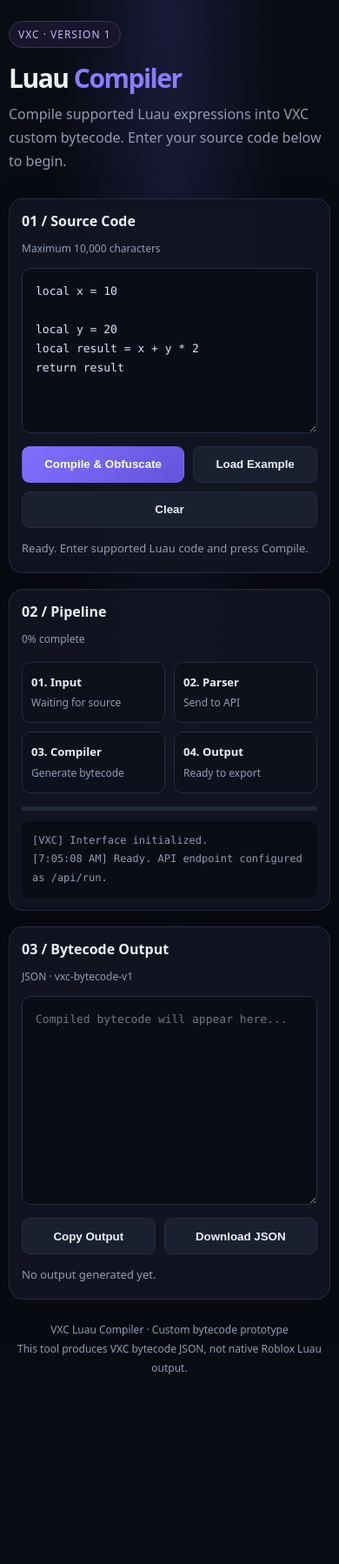
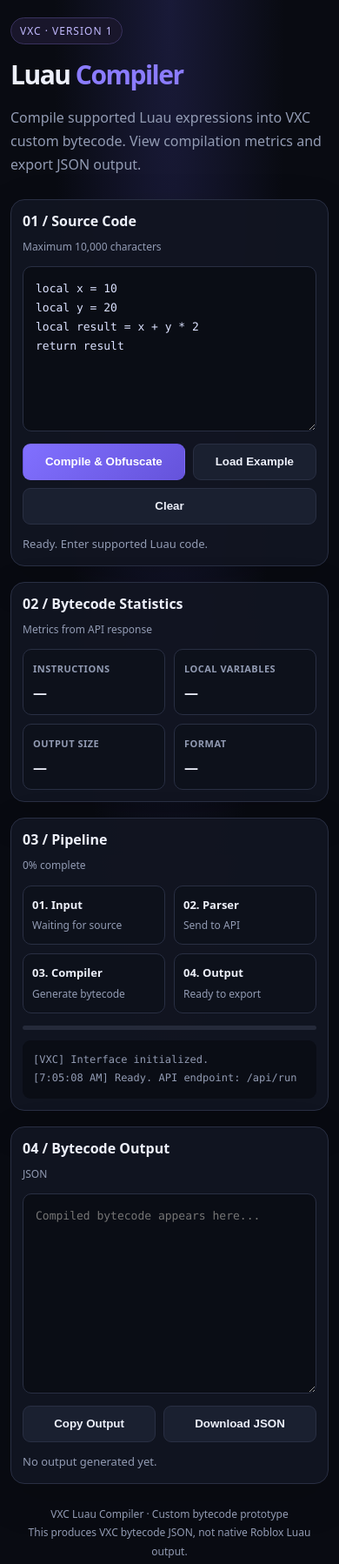
Before and after one commit to nmeth1p2agng/vxc-luau-compiler, a website: page index.html in a window 390 px wide. Shown: the whole page at 87% size. Before the commit the page ends 1633 px from the top, so only its background shows below. Drawn offline with Linux system fonts and the light colour scheme.

Commit message:
Refactor index.html for improved layout and styles
Updated HTML structure and styles for the VXC Luau Compiler interface, including improved layout and new styles for various elements.

```diff
--- a/index.html
+++ b/index.html
@@ -1,421 +1,151 @@
 <!DOCTYPE html><html lang="en">
 <head>
 <meta charset="UTF-8">
-  <meta name="viewport" content="width=device-width, initial-scale=1.0">
+<meta name="viewport" content="width=device-width, initial-scale=1">
 <meta name="theme-color" content="#090b12">
 <title>VXC Luau Compiler</title>
 <style>
-    :root {
-      color-scheme: dark;
-      --bg: #090b12;
-      --panel: #111521;
-      --border: #272d40;
-      --text: #edf0fa;
-      --muted: #929bb3;
-      --accent: #8b7cff;
-      --green: #4adea1;
-      --red: #ff737d;
-    }* {
-  box-sizing: border-box;
-}
-
-body {
-  margin: 0;
-  min-height: 100vh;
-  background:
-    radial-gradient(ellipse at top, #191a38 0, transparent 48%),
-    var(--bg);
-  color: var(--text);
-  font-family: system-ui, -apple-system, BlinkMacSystemFont, "Segoe UI", sans-serif;
-}
-
-.container {
-  width: min(100% - 32px, 1000px);
-  margin: 0 auto;
-  padding: 38px 0 50px;
-}
-
-header {
-  margin-bottom: 28px;
-}
-
-.badge {
-  display: inline-block;
-  padding: 6px 10px;
-  border: 1px solid #39325e;
-  border-radius: 999px;
-  color: #c2baff;
-  background: #19162b;
-  font-size: 12px;
-  letter-spacing: 1px;
-  text-transform: uppercase;
-}
-
-h1 {
-  margin: 14px 0 8px;
-  font-size: clamp(30px, 7vw, 46px);
-  letter-spacing: -1.5px;
-}
-
-h1 span {
-  color: var(--accent);
-}
-
-.subtitle {
-  margin: 0;
-  color: var(--muted);
-  line-height: 1.7;
-}
-
-.panel {
-  margin-top: 18px;
-  padding: 20px;
-  border: 1px solid var(--border);
-  border-radius: 16px;
-  background: rgba(17, 21, 33, 0.94);
-  box-shadow: 0 16px 50px #00000020;
-}
-
-.panel-heading {
-  display: flex;
-  align-items: center;
-  justify-content: space-between;
-  gap: 12px;
-  margin-bottom: 14px;
-}
-
-h2 {
-  margin: 0;
-  font-size: 16px;
-}
-
-.hint {
-  color: var(--muted);
-  font-size: 12px;
-}
-
-textarea {
-  display: block;
-  width: 100%;
-  min-height: 190px;
-  resize: vertical;
-  padding: 15px;
-  border: 1px solid var(--border);
-  border-radius: 10px;
-  outline: none;
-  background: #0a0d15;
-  color: #dce2ff;
-  font: 13px/1.7 ui-monospace, SFMono-Regular, Consolas, monospace;
-  tab-size: 2;
-}
-
-textarea:focus {
-  border-color: var(--accent);
-}
-
-#output {
-  min-height: 240px;
-  color: #a8f3cf;
-}
-
-.actions {
-  display: flex;
-  flex-wrap: wrap;
-  gap: 10px;
-  margin-top: 15px;
-}
-
-button {
-  min-height: 42px;
-  padding: 10px 16px;
-  border: 1px solid var(--border);
-  border-radius: 9px;
-  background: #1a2030;
-  color: var(--text);
-  font-weight: 650;
-  cursor: pointer;
-}
-
-button:hover {
-  filter: brightness(1.2);
-}
-
-button:disabled {
-  cursor: wait;
-  opacity: 0.6;
-}
-
-.primary {
-  border-color: transparent;
-  background: linear-gradient(135deg, #8170ff, #6553db);
-  color: white;
-}
-
-.status {
-  min-height: 24px;
-  margin-top: 13px;
-  color: var(--muted);
-  font-size: 13px;
-  line-height: 1.6;
-  overflow-wrap: anywhere;
-}
-
-.status.success {
-  color: var(--green);
-}
-
-.status.error {
-  color: var(--red);
-}
-
-.stages {
-  display: grid;
-  grid-template-columns: repeat(4, minmax(0, 1fr));
-  gap: 10px;
-  margin-top: 18px;
-}
-
-.stage {
-  padding: 13px 10px;
-  border: 1px solid var(--border);
-  border-radius: 10px;
-  background: #0d111b;
-  color: var(--muted);
-  font-size: 12px;
-  line-height: 1.5;
-}
-
-.stage strong {
-  display: block;
-  margin-bottom: 5px;
-  color: var(--text);
-  font-size: 13px;
-}
-
-.stage.active {
-  border-color: var(--accent);
-  background: #19172c;
-}
-
-.stage.done {
-  border-color: #245b49;
-}
-
-.stage.done strong {
-  color: var(--green);
-}
-
-.progress-track {
-  height: 5px;
-  margin-top: 15px;
-  overflow: hidden;
-  border-radius: 999px;
-  background: #252a3a;
-}
-
-.progress-bar {
-  width: 0;
-  height: 100%;
-  border-radius: inherit;
-  background: linear-gradient(90deg, #6553db, #a79cff);
-  transition: width 0.25s ease;
-}
-
-.log {
-  min-height: 60px;
-  margin-top: 12px;
-  padding: 12px;
-  border-radius: 9px;
-  background: #0a0d15;
-  color: var(--muted);
-  font: 12px/1.8 ui-monospace, SFMono-Regular, Consolas, monospace;
-  white-space: pre-wrap;
-  overflow-wrap: anywhere;
-}
-
-footer {
-  margin-top: 24px;
-  color: var(--muted);
-  font-size: 12px;
-  line-height: 1.8;
-  text-align: center;
-}
-
-@media (max-width: 600px) {
-  .container {
-    width: min(100% - 20px, 1000px);
-    padding-top: 24px;
-  }
-
-  .panel {
-    padding: 14px;
-  }
-
-  .stages {
-    grid-template-columns: repeat(2, minmax(0, 1fr));
-  }
-
-  .panel-heading {
-    align-items: flex-start;
-    flex-direction: column;
-  }
-
-  button {
-    flex: 1 1 auto;
-  }
-}
-
+:root{color-scheme:dark;--bg:#090b12;--panel:#111521;--border:#292f43;--text:#edf0fa;--muted:#929bb3;--accent:#8b7cff;--green:#4adea1;--red:#ff737d}
+*{box-sizing:border-box}
+body{margin:0;min-height:100vh;background:radial-gradient(ellipse at top,#191a38,transparent 48%),var(--bg);color:var(--text);font-family:system-ui,-apple-system,"Segoe UI",sans-serif}
+.container{width:min(100% - 24px,1000px);margin:auto;padding:30px 0 45px}
+header{margin-bottom:25px}
+.badge{display:inline-block;padding:6px 10px;border:1px solid #39325e;border-radius:999px;color:#c2baff;background:#19162b;font-size:12px;letter-spacing:1px}
+h1{margin:14px 0 8px;font-size:clamp(30px,7vw,46px);letter-spacing:-1.5px}
+h1 span{color:var(--accent)}
+.subtitle{color:var(--muted);line-height:1.7}
+.panel{margin-top:18px;padding:18px;border:1px solid var(--border);border-radius:16px;background:rgba(17,21,33,.95);box-shadow:0 16px 50px #0002}
+.panel-heading{display:flex;justify-content:space-between;align-items:center;gap:10px;margin-bottom:14px}
+h2{margin:0;font-size:16px}
+.hint{color:var(--muted);font-size:12px}
+textarea{display:block;width:100%;min-height:190px;resize:vertical;padding:14px;border:1px solid var(--border);border-radius:10px;outline:none;background:#0a0d15;color:#dce2ff;font:13px/1.7 ui-monospace,Consolas,monospace;tab-size:2}
+textarea:focus{border-color:var(--accent)}
+#output{min-height:230px;color:#a8f3cf}
+.actions{display:flex;flex-wrap:wrap;gap:9px;margin-top:14px}
+button{min-height:42px;padding:10px 15px;border:1px solid var(--border);border-radius:9px;background:#1a2030;color:var(--text);font-weight:650;cursor:pointer}
+button:hover{filter:brightness(1.15)}
+button:disabled{opacity:.6;cursor:wait}
+.primary{border-color:transparent;background:linear-gradient(135deg,#8170ff,#6553db);color:white}
+.status{min-height:22px;margin-top:12px;color:var(--muted);font-size:13px;line-height:1.6;overflow-wrap:anywhere}
+.success{color:var(--green)!important}
+.error{color:var(--red)!important}
+.grid{display:grid;grid-template-columns:repeat(4,minmax(0,1fr));gap:10px}
+.metric{padding:14px 11px;border:1px solid var(--border);border-radius:10px;background:#0d111b;min-width:0}
+.metric strong{display:block;margin-bottom:9px;color:var(--muted);font-size:11px;text-transform:uppercase;letter-spacing:.5px}
+.metric span{display:block;font-size:clamp(16px,3vw,23px);font-weight:750;overflow-wrap:anywhere}
+.stages{display:grid;grid-template-columns:repeat(4,minmax(0,1fr));gap:10px;margin-top:15px}
+.stage{padding:12px 10px;border:1px solid var(--border);border-radius:10px;background:#0d111b;color:var(--muted);font-size:12px;line-height:1.5}
+.stage strong{display:block;margin-bottom:5px;color:var(--text);font-size:13px}
+.stage.active{border-color:var(--accent);background:#19172c}
+.stage.done{border-color:#245b49}
+.stage.done strong{color:var(--green)}
+.track{height:5px;margin-top:14px;overflow:hidden;border-radius:999px;background:#252a3a}
+.bar{width:0;height:100%;background:linear-gradient(90deg,#6553db,#a79cff);transition:width .25s}
+.log{min-height:55px;margin-top:12px;padding:12px;border-radius:9px;background:#0a0d15;color:var(--muted);font:12px/1.8 ui-monospace,Consolas,monospace;white-space:pre-wrap;overflow-wrap:anywhere}
+footer{margin-top:24px;color:var(--muted);font-size:12px;line-height:1.8;text-align:center}
+@media(max-width:600px){.container{padding-top:20px}.panel{padding:13px}.grid,.stages{grid-template-columns:repeat(2,minmax(0,1fr))}.panel-heading{align-items:flex-start;flex-direction:column}button{flex:1 1 auto}}
 </style>
 </head>
 <body>
 <main class="container">
 <header>
-      <span class="badge">VXC · Version 1</span>
+<span class="badge">VXC · VERSION 1</span>
 <h1>Luau <span>Compiler</span></h1>
-      <p class="subtitle">
-        Compile supported Luau expressions into VXC custom bytecode.
-        Enter your source code below to begin.
-      </p>
+<p class="subtitle">Compile supported Luau expressions into VXC custom bytecode. View compilation metrics and export JSON output.</p>
 </header><section class="panel">
 <div class="panel-heading">
 <h2>01 / Source Code</h2>
 <span class="hint">Maximum 10,000 characters</span>
 </div>
-
 <textarea id="source" spellcheck="false" autocapitalize="off">local x = 10
-
 local y = 20
 local result = x + y * 2
 return result</textarea>
-
 <div class="actions">
-    <button class="primary" id="compileBtn" type="button">
-      Compile &amp; Obfuscate
-    </button>
-    <button id="exampleBtn" type="button">Load Example</button>
-    <button id="clearBtn" type="button">Clear</button>
+<button class="primary" id="compileBtn">Compile &amp; Obfuscate</button>
+<button id="exampleBtn">Load Example</button>
+<button id="clearBtn">Clear</button>
 </div>
-
-  <div id="status" class="status" role="status" aria-live="polite">
-    Ready. Enter supported Luau code and press Compile.
+<div id="status" class="status" role="status" aria-live="polite">Ready. Enter supported Luau code.</div>
+</section><section class="panel">
+<div class="panel-heading">
+<h2>02 / Bytecode Statistics</h2>
+<span class="hint">Metrics from API response</span>
 </div>
-</section>
-
-<section class="panel">
+<div class="grid">
+<div class="metric"><strong>Instructions</strong><span id="instructionCount">—</span></div>
+<div class="metric"><strong>Local Variables</strong><span id="localCount">—</span></div>
+<div class="metric"><strong>Output Size</strong><span id="outputSize">—</span></div>
+<div class="metric"><strong>Format</strong><span id="bytecodeFormat">—</span></div>
+</div>
+</section><section class="panel">
 <div class="panel-heading">
-    <h2>02 / Pipeline</h2>
-    <span id="progressLabel" class="hint">0% complete</span>
+<h2>03 / Pipeline</h2>
+<span class="hint" id="progressLabel">0% complete</span>
 </div>
-
 <div class="stages">
-    <div class="stage" id="stage1">
-      <strong>01. Input</strong>
-      Waiting for source
+<div class="stage" id="stage1"><strong>01. Input</strong>Waiting for source</div>
+<div class="stage" id="stage2"><strong>02. Parser</strong>Send to API</div>
+<div class="stage" id="stage3"><strong>03. Compiler</strong>Generate bytecode</div>
+<div class="stage" id="stage4"><strong>04. Output</strong>Ready to export</div>
 </div>
-    <div class="stage" id="stage2">
-      <strong>02. Parser</strong>
-      Send to API
+<div class="track"><div id="progressBar" class="bar"></div></div>
+<div id="log" class="log">[VXC] Interface initialized.</div>
+</section><section class="panel">
+<div class="panel-heading">
+<h2>04 / Bytecode Output</h2>
+<span class="hint">JSON</span>
 </div>
-    <div class="stage" id="stage3">
-      <strong>03. Compiler</strong>
-      Generate bytecode
+<textarea id="output" readonly spellcheck="false" placeholder="Compiled bytecode appears here..."></textarea>
+<div class="actions">
+<button id="copyBtn">Copy Output</button>
+<button id="downloadBtn">Download JSON</button>
 </div>
-    <div class="stage" id="stage4">
-      <strong>04. Output</strong>
-      Ready to export
-    </div>
-  </div>
-
-  <div class="progress-track">
-    <div id="progressBar" class="progress-bar"></div>
-  </div>
-
-  <div id="log" class="log">[VXC] Interface initialized.</div>
-</section>
-
-<section class="panel">
-  <div class="panel-heading">
-    <h2>03 / Bytecode Output</h2>
-    <span class="hint">JSON · vxc-bytecode-v1</span>
-  </div>
-
-  <textarea
-    id="output"
-    readonly
-    spellcheck="false"
-    placeholder="Compiled bytecode will appear here..."
-  ></textarea>
-
-  <div class="actions">
-    <button id="copyBtn" type="button">Copy Output</button>
-    <button id="downloadBtn" type="button">Download JSON</button>
-  </div>
-
-  <div id="outputStatus" class="status">
-    No output generated yet.
-  </div>
-</section>
-
-<footer>
-  VXC Luau Compiler · Custom bytecode prototype<br>
-  This tool produces VXC bytecode JSON, not native Roblox Luau output.
-</footer>
-
-  </main>  <script>
-    const sourceEl = document.getElementById("source");
-    const outputEl = document.getElementById("output");
-    const compileBtn = document.getElementById("compileBtn");
-    const statusEl = document.getElementById("status");
-    const outputStatusEl = document.getElementById("outputStatus");
-    const progressBar = document.getElementById("progressBar");
-    const progressLabel = document.getElementById("progressLabel");
-    const logEl = document.getElementById("log");
-
-    const stages = [
-      document.getElementById("stage1"),
-      document.getElementById("stage2"),
-      document.getElementById("stage3"),
-      document.getElementById("stage4")
-    ];
-
-    let lastOutput = "";
+<div id="outputStatus" class="status">No output generated yet.</div>
+</section><footer>VXC Luau Compiler · Custom bytecode prototype<br>This produces VXC bytecode JSON, not native Roblox Luau output.</footer>
+</main><script>
+const $ = id => document.getElementById(id);
+const sourceEl = $("source");
+const outputEl = $("output");
+const compileBtn = $("compileBtn");
+const statusEl = $("status");
+const outputStatusEl = $("outputStatus");
+const progressBar = $("progressBar");
+const progressLabel = $("progressLabel");
+const logEl = $("log");
+const stageEls = [ $("stage1"), $("stage2"), $("stage3"), $("stage4") ];
 
 function log(message) {
-      const timestamp = new Date().toLocaleTimeString();
-      logEl.textContent += "\n[" + timestamp + "] " + message;
+  logEl.textContent += "\n[" + new Date().toLocaleTimeString() + "] " + message;
   logEl.scrollTop = logEl.scrollHeight;
 }
-
-    function setStatus(message, type = "") {
+function status(message, type = "") {
   statusEl.textContent = message;
-      statusEl.className = "status" + (type ? " " + type : "");
+  statusEl.className = "status " + type;
 }
-
-    function setProgress(percent) {
-      const value = Math.max(0, Math.min(100, percent));
+function progress(value) {
   progressBar.style.width = value + "%";
   progressLabel.textContent = value + "% complete";
 }
-
-    function setStage(activeIndex, completedCount = 0) {
-      stages.forEach((stage, index) => {
-        stage.classList.remove("active", "done");
-
-        if (index < completedCount) {
-          stage.classList.add("done");
-        } else if (index === activeIndex) {
-          stage.classList.add("active");
-        }
+function stage(active, done = 0) {
+  stageEls.forEach((el, i) => {
+    el.classList.remove("active", "done");
+    if (i < done) el.classList.add("done");
+    else if (i === active) el.classList.add("active");
   });
 }
-
+function resetStats() {
+  $("instructionCount").textContent = "—";
+  $("localCount").textContent = "—";
+  $("outputSize").textContent = "—";
+  $("bytecodeFormat").textContent = "—";
+}
 function resetPipeline() {
-      stages.forEach(stage => stage.classList.remove("active", "done"));
-      setProgress(0);
+  stageEls.forEach(el => el.classList.remove("active", "done"));
+  progress(0);
 }
-
 function showError(message) {
-      setStatus(message, "error");
+  status(message, "error");
   outputStatusEl.textContent = "Compilation failed.";
   outputStatusEl.className = "status error";
   log("ERROR: " + message);
@@ -423,13 +153,10 @@ return result</textarea>
 
 compileBtn.addEventListener("click", async () => {
   const source = sourceEl.value;
-
   if (!source.trim()) {
-        showError("Please enter some source code first.");
-        sourceEl.focus();
+    showError("Please enter source code first.");
     return;
   }
-
   if (source.length > 10000) {
     showError("Source exceeds the 10,000 character limit.");
     return;
@@ -438,149 +165,134 @@ return result</textarea>
   compileBtn.disabled = true;
   compileBtn.textContent = "Processing...";
   outputEl.value = "";
-      lastOutput = "";
+  resetStats();
+  resetPipeline();
   outputStatusEl.textContent = "Processing source...";
   outputStatusEl.className = "status";
-      logEl.textContent = "[VXC] Starting compilation pipeline.";
+  logEl.textContent = "[VXC] Starting pipeline.";
 
   try {
-        setStage(0);
-        setProgress(10);
-        setStatus("Validating source code...");
+    stage(0);
+    progress(10);
+    status("Validating source...");
     log("Source validated: " + source.length + " characters.");
-        await new Promise(resolve => setTimeout(resolve, 150));
 
-        setStage(1, 1);
-        setProgress(30);
-        setStatus("Sending source to /api/run...");
+    stage(1, 1);
+    progress(30);
+    status("Sending source to /api/run...");
     log("POST /api/run");
 
     const response = await fetch("/api/run", {
       method: "POST",
-          headers: {
-            "Content-Type": "application/json"
-          },
+      headers: { "Content-Type": "application/json" },
       body: JSON.stringify({ source })
     });
 
-        setProgress(65);
-        setStage(2, 2);
-        log("API responded with HTTP " + response.status + ".");
-
+    log("API returned HTTP " + response.status + ".");
     let data;
     try {
       data = await response.json();
     } catch {
-          throw new Error(
-            "The API did not return JSON. Check the Vercel deployment and /api/run endpoint."
-          );
+      throw new Error("API did not return JSON. Check the Vercel deployment.");
     }
 
     if (!response.ok || !data.success) {
       throw new Error(data.error || "Compilation request failed.");
     }
-
-        if (!data.bytecode) {
-          throw new Error("API response does not contain bytecode.");
+    if (!data.bytecode || typeof data.bytecode !== "object") {
+      throw new Error("API response has no valid bytecode object.");
     }
 
-        setProgress(85);
-        log("Bytecode received successfully.");
+    stage(2, 2);
+    progress(70);
+    const bytecode = data.bytecode;
+    const instructions = Array.isArray(bytecode.instructions)
+      ? bytecode.instructions
+      : [];
 
     const formatted = JSON.stringify(data, null, 2);
     outputEl.value = formatted;
-        lastOutput = formatted;
 
-        setStage(3, 3);
-        setProgress(100);
-        setStatus("Compilation completed successfully.", "success");
+    $("instructionCount").textContent = instructions.length.toLocaleString();
+    $("localCount").textContent = Number.isFinite(bytecode.localCount)
+      ? bytecode.localCount.toLocaleString()
+      : "N/A";
+    $("outputSize").textContent =
+      new TextEncoder().encode(formatted).length.toLocaleString() + " B";
+    $("bytecodeFormat").textContent = data.format || "Unknown";
+
+    stage(3, 3);
+    progress(100);
+    status("Compilation completed successfully.", "success");
     outputStatusEl.textContent = "Bytecode JSON generated successfully.";
     outputStatusEl.className = "status success";
-        log("Output ready. Format: " + (data.format || "unknown"));
+    log("Instructions: " + instructions.length);
+    log("Local variables: " + (Number.isFinite(bytecode.localCount) ? bytecode.localCount : "N/A"));
+    log("Output size: " + new TextEncoder().encode(formatted).length + " bytes.");
     log("Pipeline completed.");
   } catch (error) {
     resetPipeline();
-        const message = error instanceof Error
-          ? error.message
-          : "An unexpected error occurred.";
-        showError(message);
+    showError(error instanceof Error ? error.message : "Unexpected error.");
   } finally {
     compileBtn.disabled = false;
     compileBtn.textContent = "Compile & Obfuscate";
   }
 });
 
-    document.getElementById("exampleBtn").addEventListener("click", () => {
-      sourceEl.value = [
-        "local x = 10",
-        "local y = 20",
-        "local result = x + y * 2",
-        "return result"
-      ].join("\n");
-
-      setStatus("Example loaded. Press Compile & Obfuscate.");
-      log("Example source loaded.");
+$("exampleBtn").addEventListener("click", () => {
+  sourceEl.value = "local x = 10\nlocal y = 20\nlocal result = x + y * 2\nreturn result";
+  status("Example loaded. Press Compile & Obfuscate.");
 });
 
-    document.getElementById("clearBtn").addEventListener("click", () => {
+$("clearBtn").addEventListener("click", () => {
   sourceEl.value = "";
   outputEl.value = "";
-      lastOutput = "";
+  resetStats();
   resetPipeline();
-      setStatus("Source and output cleared.");
+  status("Source and output cleared.");
   outputStatusEl.textContent = "No output generated yet.";
   outputStatusEl.className = "status";
   logEl.textContent = "[VXC] Cleared.";
 });
 
-    document.getElementById("copyBtn").addEventListener("click", async () => {
-      const text = outputEl.value;
-
-      if (!text) {
+$("copyBtn").addEventListener("click", async () => {
+  if (!outputEl.value) {
     outputStatusEl.textContent = "There is no output to copy.";
     outputStatusEl.className = "status error";
     return;
   }
-
   try {
-        await navigator.clipboard.writeText(text);
+    await navigator.clipboard.writeText(outputEl.value);
     outputStatusEl.textContent = "Output copied to clipboard.";
     outputStatusEl.className = "status success";
   } catch {
     outputEl.focus();
     outputEl.select();
-        const copied = document.execCommand("copy");
-        outputStatusEl.textContent = copied
-          ? "Output copied."
-          : "Copy failed. Select the output and copy it manually.";
-        outputStatusEl.className = copied ? "status success" : "status error";
+    const ok = document.execCommand("copy");
+    outputStatusEl.textContent = ok ? "Output copied." : "Copy failed; select and copy manually.";
+    outputStatusEl.className = ok ? "status success" : "status error";
   }
 });
 
-    document.getElementById("downloadBtn").addEventListener("click", () => {
-      const text = outputEl.value;
-
-      if (!text) {
-        outputStatusEl.textContent = "Compile some source before downloading.";
+$("downloadBtn").addEventListener("click", () => {
+  if (!outputEl.value) {
+    outputStatusEl.textContent = "Compile source before downloading.";
     outputStatusEl.className = "status error";
     return;
   }
-
-      const blob = new Blob([text], { type: "application/json" });
+  const blob = new Blob([outputEl.value], { type: "application/json" });
   const url = URL.createObjectURL(blob);
-      const anchor = document.createElement("a");
-
-      anchor.href = url;
-      anchor.download = "vxc-bytecode.json";
-      document.body.appendChild(anchor);
-      anchor.click();
-      anchor.remove();
+  const a = document.createElement("a");
+  a.href = url;
+  a.download = "vxc-bytecode.json";
+  document.body.appendChild(a);
+  a.click();
+  a.remove();
   URL.revokeObjectURL(url);
-
   outputStatusEl.textContent = "Download started: vxc-bytecode.json";
   outputStatusEl.className = "status success";
 });
 
-    log("Ready. API endpoint configured as /api/run.");
+log("Ready. API endpoint: /api/run");
 </script></body>
 </html>
```
Lines whose indentation alone changed are shown as unchanged.
